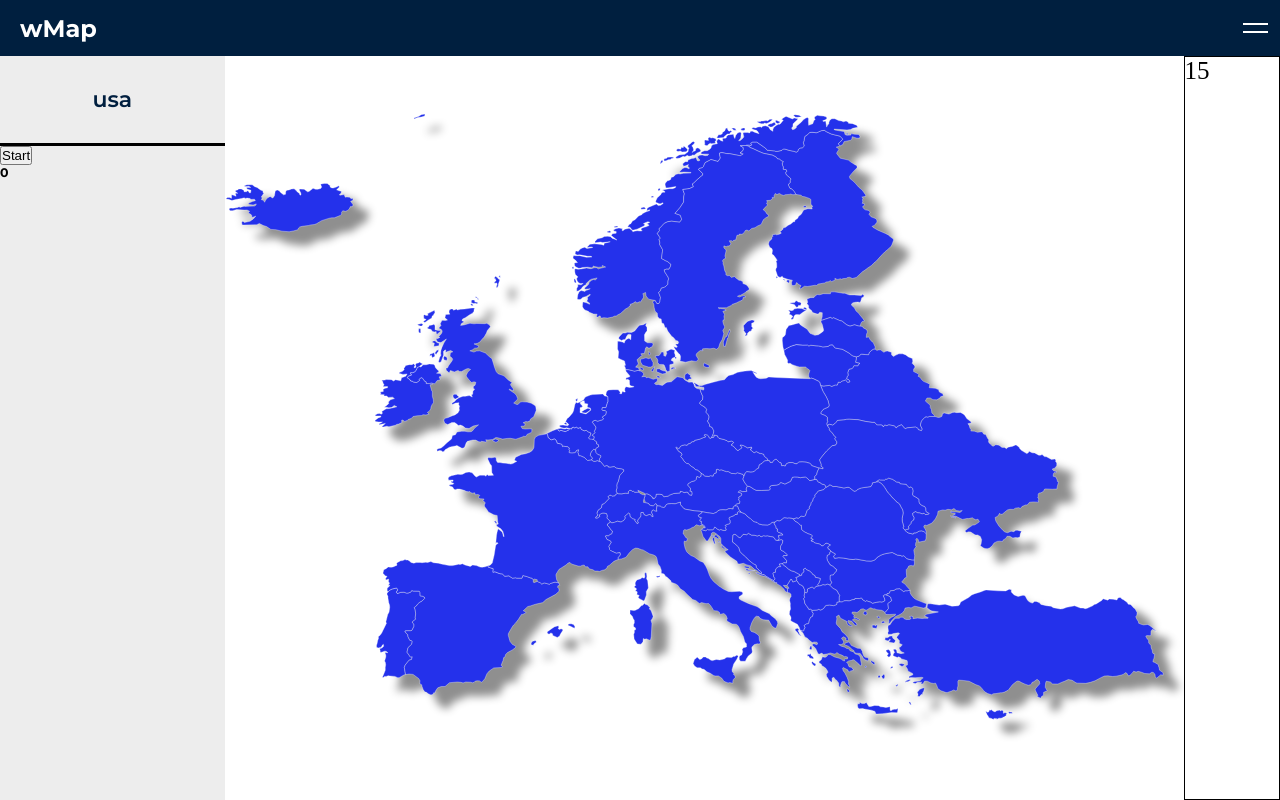
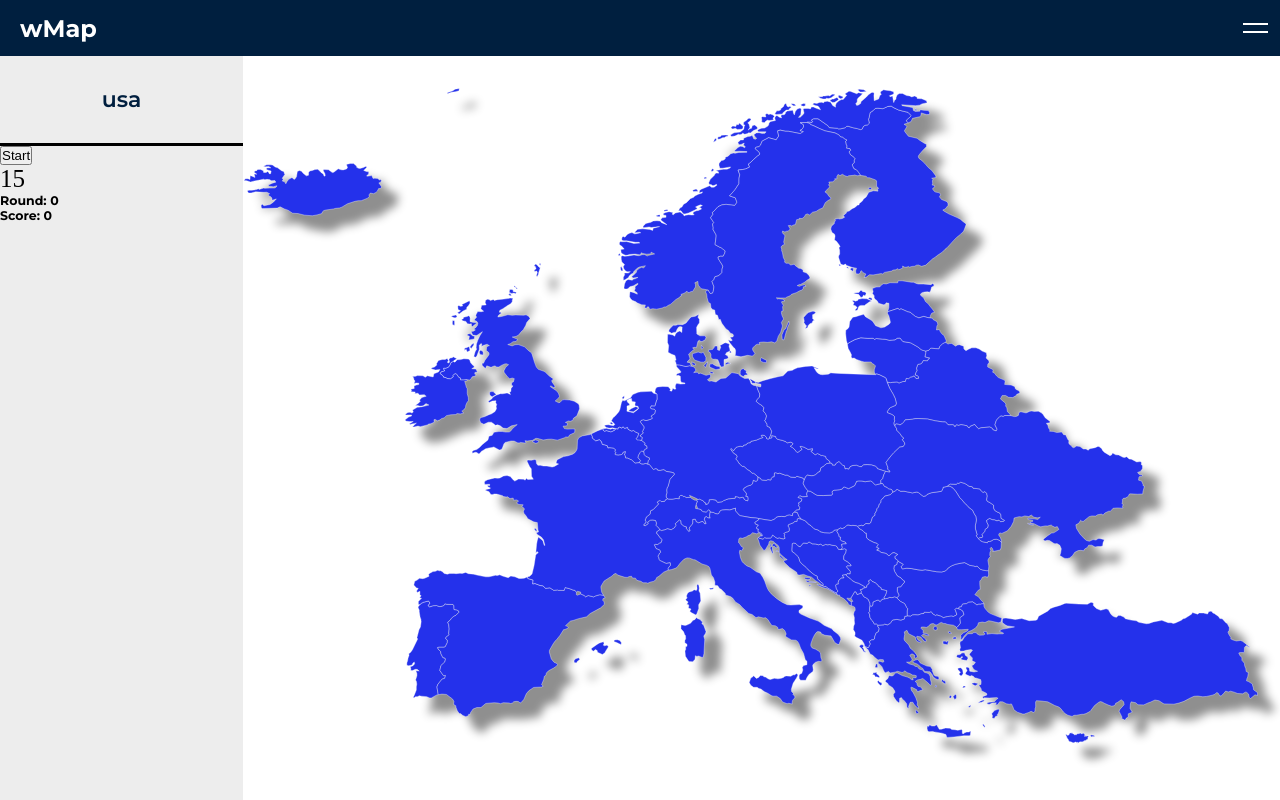
Before and after one commit to jakubwas/WMap, a React (Create React App) app: page /map/usa in a window 1280 px wide. Built offline with nearby package versions, Linux system fonts and the light colour scheme.

Commit message:
refactor: :recycle: App Logic #2

```diff
--- a/src/components/EuropeMapSVG.tsx
+++ b/src/components/EuropeMapSVG.tsx
@@ -8,8 +8,8 @@ const EuropeMapSVG = (props: any) => (
     viewBox="0 0 855 562"
     fill="none"
     onClick={(e: any) => {
-      props.onClickHandler();
-      console.log(e.target.id);
+      props.onClickHandler(e);
+      // console.log(e.target.id);
     }}
   >
     <g id="europe" filter="url(#filter0_d)">
--- a/src/components/Map.tsx
+++ b/src/components/Map.tsx
@@ -3,7 +3,12 @@ import { useSelector, useDispatch } from "react-redux";
 import styled from "styled-components";
 import { RootState } from "../store";
 import EuropeMapSVG from "./EuropeMapSVG";
-import { setPauseAction, setResumeAction } from "../store/actions";
+import {
+  setPauseAction,
+  setResumeAction,
+  setPointsAction,
+  setCurrentRoundAction,
+} from "../store/actions";
 
 const StyledMapContainer = styled.div<{ isActive: boolean }>`
   height: 100%;
@@ -17,14 +22,18 @@ const StyledMapContainer = styled.div<{ isActive: boolean }>`
 `;
 
 const Map = () => {
-  const isActive = useSelector(
-    (state: RootState) => state.currentGame.isActive,
-  );
+  const currentGame = useSelector((state: RootState) => state.currentGame);
+  const { isActive, round, generatedQuiz } = currentGame;
+
   const dispatch = useDispatch();
 
-  const mapClickHandler = () => {
+  const mapClickHandler = (e: any) => {
     dispatch(setPauseAction());
+    if (e.target.id === generatedQuiz[round].name) {
+      dispatch(setPointsAction());
+    }
     setTimeout(() => {
+      dispatch(setCurrentRoundAction(round + 1));
       dispatch(setResumeAction());
     }, 2000);
   };
--- a/src/components/RightSidebar.tsx
+++ /dev/null
@@ -1,17 +0,0 @@
-import React from "react";
-import styled from "styled-components";
-import Timer from "./Timer";
-
-const StyledRightSidebarContainer = styled.div`
-  width: 10vw;
-  height: 100%;
-  border: 1px solid black;
-`;
-
-const RightSidebar = () => (
-  <StyledRightSidebarContainer>
-    <Timer />
-  </StyledRightSidebarContainer>
-);
-
-export default RightSidebar;
--- a/src/components/SelectedMode.tsx
+++ b/src/components/SelectedMode.tsx
@@ -2,8 +2,7 @@ import React, { useEffect } from "react";
 import { useParams, useHistory } from "react-router-dom";
 import { useDispatch } from "react-redux";
 import { MODES } from "../data/Modes";
-import RightSidebar from "./RightSidebar";
-import LeftSidebar from "./LeftSidebar";
+import Sidebar from "./Sidebar";
 import Map from "./Map";
 import { setCurrentModeAction } from "../store/actions";
 
@@ -24,9 +23,8 @@ const SelectedMode = () => {
 
   return (
     <>
-      <LeftSidebar />
+      <Sidebar />
       <Map />
-      <RightSidebar />
     </>
   );
 };
--- a/src/components/LeftSidebar.tsx
+++ b/src/components/Sidebar.tsx
@@ -4,8 +4,9 @@ import { useSelector, useDispatch } from "react-redux";
 import { RootState } from "../store";
 import { generateQuiz } from "../utils/generateQuiz";
 import { setGeneratedQuizAction, setStartGameAction } from "../store/actions";
+import Timer from "./Timer";
 
-const StyledLeftSidebarContainer = styled.div`
+const StyledSidebarContainer = styled.div`
   width: 30rem;
   height: 100%;
   background: rgb(237, 237, 237);
@@ -22,11 +23,10 @@ const StyledSideNote = styled.h2`
   border-bottom: 0.3rem solid black;
 `;
 
-const LeftSidebar = () => {
+const Sidebar = () => {
   const currentMode = useSelector((state: RootState) => state.currentMode);
-  const currentRound = useSelector(
-    (state: RootState) => state.currentGame.round,
-  );
+  const currentGame = useSelector((state: RootState) => state.currentGame);
+  const { round, generatedQuiz, points } = currentGame;
   const dispatch = useDispatch();
 
   useEffect(() => {
@@ -39,14 +39,17 @@ const LeftSidebar = () => {
   };
 
   return (
-    <StyledLeftSidebarContainer>
+    <StyledSidebarContainer>
       <StyledSideNote>{currentMode}</StyledSideNote>
       <button type="submit" onClick={startGameHandler}>
         Start
       </button>
-      <h1>{currentRound + 1}</h1>
-    </StyledLeftSidebarContainer>
+      <Timer />
+      <h1>Round: {round + 1}</h1>
+      <h1>Score: {points}</h1>
+      {round !== -1 && <h1>Find {generatedQuiz[round].name}</h1>}
+    </StyledSidebarContainer>
   );
 };
 
-export default LeftSidebar;
+export default Sidebar;
--- a/src/store/actions.ts
+++ b/src/store/actions.ts
@@ -27,3 +27,7 @@ export const setPauseAction = () => ({
 export const setResumeAction = () => ({
   type: types.SET_RESUME,
 });
+
+export const setPointsAction = () => ({
+  type: types.SET_POINTS,
+});
--- a/src/store/reducers.ts
+++ b/src/store/reducers.ts
@@ -15,6 +15,7 @@ const currentGameInitState = {
   isActive: false,
   generatedQuiz: null,
   round: -1,
+  points: 0,
 };
 const currentGame = (state = currentGameInitState, action: any) => {
   switch (action.type) {
@@ -24,6 +25,12 @@ const currentGame = (state = currentGameInitState, action: any) => {
         generatedQuiz: action.payload,
       };
     case types.SET_CURRENT_ROUND:
+      if (state.round === 9) {
+        return {
+          ...state,
+          isActive: false,
+        };
+      }
       return {
         ...state,
         round: state.round + 1,
@@ -44,6 +51,12 @@ const currentGame = (state = currentGameInitState, action: any) => {
         ...state,
         isActive: true,
       };
+    case types.SET_POINTS:
+      return {
+        ...state,
+        points: state.points + 1,
+      };
+
     default:
       return state;
   }
--- a/src/store/types.ts
+++ b/src/store/types.ts
@@ -4,3 +4,4 @@ export const SET_CURRENT_ROUND = "SET_CURRENT_ROUND";
 export const SET_START_GAME = "SET_START_GAME";
 export const SET_PAUSE = "SET_PAUSE";
 export const SET_RESUME = "SET_RESUME";
+export const SET_POINTS = "SET_POINTS";
```
